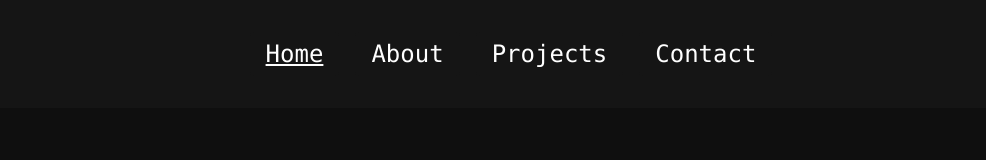
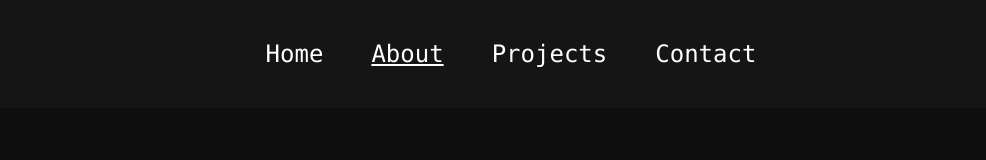
Before and after one commit to oaguilar83/dev-portfolio-frontend, a React (Vite) app: page / in a window 1280 px wide. Shown: the top 160 px of the page, without its empty margins (129-1115 px from the left). Built offline with nearby package versions, Linux system fonts and the light colour scheme.

Commit message:
update navbar to update underline when scrolling

```diff
--- a/src/sections/navbar/Navbar.jsx
+++ b/src/sections/navbar/Navbar.jsx
@@ -1,15 +1,40 @@
 import styles from './Navbar.module.css';
 
-import { useState } from 'react';
+import { useState, useEffect } from 'react';
 
 function Navbar() {
-  const [activeLink, setActiveLink] = useState('home');
+  const [activeSection, setSection] = useState('');
+
+  useEffect(() => {
+    const sections = ['home', 'about', 'projects', 'contact'];
+
+    const handleScroll = () => {
+      const scrollPosition = window.scrollY + window.innerHeight / 3;
+
+      for (const sectionId of sections) {
+        const element = document.getElementById(sectionId);
+        if (element) {
+          const offsetTop = element.offsetTop;
+          const offsetBottom = offsetTop + element.offsetHeight;
+
+          if (scrollPosition >= offsetTop && scrollPosition < offsetBottom) {
+            setSection(sectionId);
+            break;
+          }
+        }
+      }
+    };
+
+    window.addEventListener('scroll', handleScroll);
+    handleScroll();
+
+    return () => window.removeEventListener('scroll', handleScroll);
+  }, []);
 
   const scrollToSection = (sectionId) => {
     const element = document.getElementById(sectionId);
     if (element) {
       element.scrollIntoView({ behavior: 'smooth' });
-      setActiveLink(sectionId);
     }
   };
 
@@ -18,28 +43,28 @@ function Navbar() {
       <ul className={styles.navbar_links}>
         <li>
           <button
-            className={`${styles.navbar_links_button} ${activeLink === 'home' ? styles.active_link : ''}`}
+            className={`${styles.navbar_links_button} ${activeSection === 'home' ? styles.active_section : ''}`}
             onClick={() => scrollToSection('home')}>
               Home
           </button>
         </li>
         <li>
           <button
-            className={`${styles.navbar_links_button} ${activeLink === 'about' ? styles.active_link : ''}`}
+            className={`${styles.navbar_links_button} ${activeSection === 'about' ? styles.active_section : ''}`}
             onClick={() => scrollToSection('about')}>
               About
           </button>
         </li>
         <li>
           <button
-            className={`${styles.navbar_links_button} ${activeLink === 'projects' ? styles.active_link : ''}`}
+            className={`${styles.navbar_links_button} ${activeSection === 'projects' ? styles.active_section : ''}`}
             onClick={() => scrollToSection('projects')}>
               Projects
           </button>
         </li>
         <li>
           <button
-            className={`${styles.navbar_links_button} ${activeLink === 'contact' ? styles.active_link : ''}`}
+            className={`${styles.navbar_links_button} ${activeSection === 'contact' ? styles.active_section : ''}`}
             onClick={() => scrollToSection('contact')}>
               Contact
           </button>
--- a/src/sections/navbar/Navbar.module.css
+++ b/src/sections/navbar/Navbar.module.css
@@ -26,7 +26,7 @@
   cursor: pointer;
   padding: 0.5rem 1rem;
   border-radius: 4px;
-  transition: background-color 0.3s, color 0.3s;
+  transition: all 0.3s;
   font-family: inherit;
 }
 
@@ -37,7 +37,7 @@
   }
 }
 
-.active_link {
+.active_section {
   text-decoration: underline;
 }
 
```
